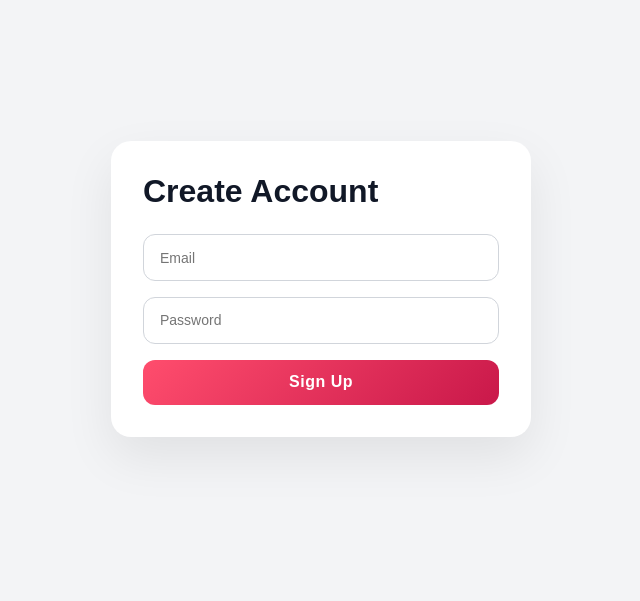
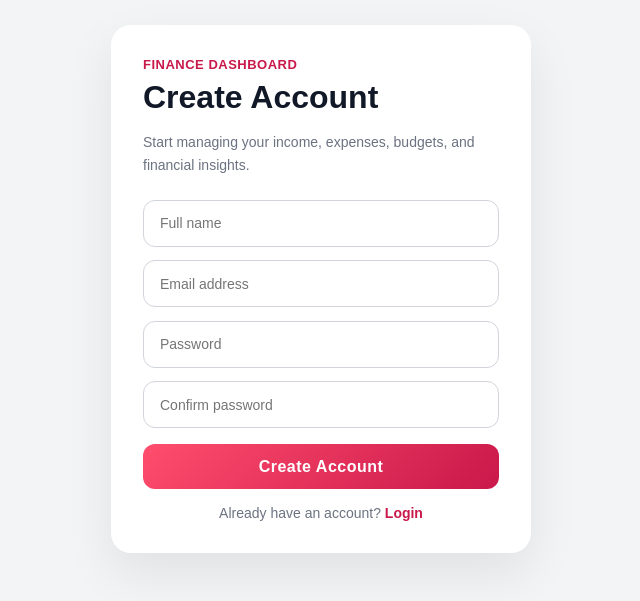
Before and after one commit to DragonNight501/dashboard-app, a Next.js app: page /signup in a window 1280 px wide. Shown: the part 111-712 px from the top of the page, without its empty margins (319-959 px from the left). Built offline with nearby package versions, Linux system fonts and the light colour scheme; no server answers.

Commit message:
feat(auth): improve signup flow with email confirmation

```diff
--- a/app/globals.css
+++ b/app/globals.css
@@ -1108,6 +1108,23 @@ tr:nth-child(even) {
     flex-direction: column;
     gap: 0.85rem;
 }
+.authPrimaryLink {
+    display: inline-flex;
+    align-items: center;
+    justify-content: center;
+    border-radius: var(--radius-md);
+    background: linear-gradient(135deg, var(--primary-light), var(--primary));
+    color: white;
+    padding: 0.85rem 1.5rem;
+    text-decoration: none;
+    font-weight: 700;
+    transition: var(--transition);
+}
+
+.authPrimaryLink:hover {
+    transform: translateY(-2px);
+    box-shadow: 0 8px 20px rgba(201, 24, 74, 0.35);
+}
 /* ===================== */
 /* Sidebar */
 /* ===================== */
--- a/app/signup/page.tsx
+++ b/app/signup/page.tsx
@@ -1,18 +1,42 @@
 "use client";
+
+/* ===================== */
+/* Imports */
+/* ===================== */
 
 import { useEffect, useState } from "react";
 import { useRouter } from "next/navigation";
 import { supabase } from "../lib/supabase";
-import { signup } from "../lib/auth";
 import toast from "react-hot-toast";
+import Link from "next/link";
+
+/* ===================== */
+/* Signup Page */
+/* Creates a new user account and asks the user to confirm their email.
+ */
+/* ===================== */
 
 export default function SignupPage() {
   const router = useRouter();
 
+  /* ===================== */
+  /* State Management */
+  /* ===================== */
+
+  const [fullName, setFullName] = useState("");
   const [email, setEmail] = useState("");
   const [password, setPassword] = useState("");
+  const [confirmPassword, setConfirmPassword] = useState("");
+
   const [loading, setLoading] = useState(false);
   const [checking, setChecking] = useState(true);
+  const [signupSuccess, setSignupSuccess] = useState(false);
+
+  /* ===================== */
+  /* Session Check */
+  /* Redirects authenticated users away from signup page.
+   */
+  /* ===================== */
 
   useEffect(() => {
     const checkSession = async () => {
@@ -31,14 +55,67 @@ export default function SignupPage() {
     checkSession();
   }, [router]);
 
-  const handleSignup = async (e: React.FormEvent) => {
-    e.preventDefault();
+  /* ===================== */
+  /* Form Validation */
+  /* Validates fields before sending signup request.
+   */
+  /* ===================== */
+
+  function validateForm() {
+    if (!fullName.trim()) {
+      toast.error("Please enter your full name");
+      return false;
+    }
+
+    if (!email.trim()) {
+      toast.error("Please enter your email");
+      return false;
+    }
+
+    if (password.length < 6) {
+      toast.error("Password must be at least 6 characters");
+      return false;
+    }
+
+    if (password !== confirmPassword) {
+      toast.error("Passwords do not match");
+      return false;
+    }
+
+    return true;
+  }
+
+  /* ===================== */
+  /* Signup Handler */
+  /* Creates account and sends confirmation email if Supabase email confirmation is enabled.
+   */
+  /* ===================== */
+
+  async function handleSignup(event: React.FormEvent) {
+    event.preventDefault();
+
     if (loading) return;
+    if (!validateForm()) return;
 
     setLoading(true);
+
     const loadingToast = toast.loading("Creating account...");
 
-    const error = await signup(email, password);
+    const redirectTo =
+      typeof window !== "undefined"
+        ? `${window.location.origin}/login`
+        : undefined;
+
+    const { error } = await supabase.auth.signUp({
+      email,
+      password,
+      options: {
+        emailRedirectTo: redirectTo,
+        data: {
+          full_name: fullName.trim(),
+        },
+      },
+    });
 
     toast.dismiss(loadingToast);
     setLoading(false);
@@ -48,24 +125,80 @@ export default function SignupPage() {
       return;
     }
 
-    toast.success("تم إنشاء الحساب");
-    router.push("/login");
-  };
+    setSignupSuccess(true);
+    toast.success("Account created. Please check your email.");
+  }
+
+  /* ===================== */
+  /* Loading State */
+  /* ===================== */
 
   if (checking) {
-    return <p style={{ padding: "2rem" }}>Loading...</p>;
+    return (
+      <main className="authPage">
+        <div className="authForm">
+          <p className="authSwitchText">Checking session...</p>
+        </div>
+      </main>
+    );
   }
+
+  /* ===================== */
+  /* Success State */
+  /* ===================== */
+
+  if (signupSuccess) {
+    return (
+      <main className="authPage">
+        <div className="authForm">
+          <div className="authHeader">
+            <p className="authEyebrow">Email Confirmation</p>
+            <h1>Check your inbox</h1>
+            <p className="authSubtitle">
+              We sent a confirmation link to your email. Confirm your account,
+              then return to login.
+            </p>
+          </div>
+
+          <Link href="/login" className="authPrimaryLink">
+            Go to Login
+          </Link>
+        </div>
+      </main>
+    );
+  }
+
+  /* ===================== */
+  /* UI Rendering */
+  /* ===================== */
 
   return (
     <main className="authPage">
       <form className="authForm" onSubmit={handleSignup}>
+        <div className="authHeader">
+          <p className="authEyebrow">Finance Dashboard</p>
           <h1>Create Account</h1>
+          <p className="authSubtitle">
+            Start managing your income, expenses, budgets, and financial
+            insights.
+          </p>
+        </div>
+
+        <div className="authFields">
+          <input
+            type="text"
+            placeholder="Full name"
+            value={fullName}
+            onChange={(event) => setFullName(event.target.value)}
+            required
+            disabled={loading}
+          />
 
           <input
             type="email"
-          placeholder="Email"
+            placeholder="Email address"
             value={email}
-          onChange={(e) => setEmail(e.target.value)}
+            onChange={(event) => setEmail(event.target.value)}
             required
             disabled={loading}
           />
@@ -74,14 +207,31 @@ export default function SignupPage() {
             type="password"
             placeholder="Password"
             value={password}
-          onChange={(e) => setPassword(e.target.value)}
+            onChange={(event) => setPassword(event.target.value)}
             required
             disabled={loading}
           />
 
+          <input
+            type="password"
+            placeholder="Confirm password"
+            value={confirmPassword}
+            onChange={(event) => setConfirmPassword(event.target.value)}
+            required
+            disabled={loading}
+          />
+        </div>
+
         <button type="submit" className="saveBtn" disabled={loading}>
-          {loading ? "Creating..." : "Sign Up"}
+          {loading ? "Creating account..." : "Create Account"}
         </button>
+
+        <p className="authSwitchText">
+          Already have an account?{" "}
+          <Link href="/login" className="authSwitchLink">
+            Login
+          </Link>
+        </p>
       </form>
     </main>
   );
```
Lines whose indentation alone changed are shown as unchanged.
